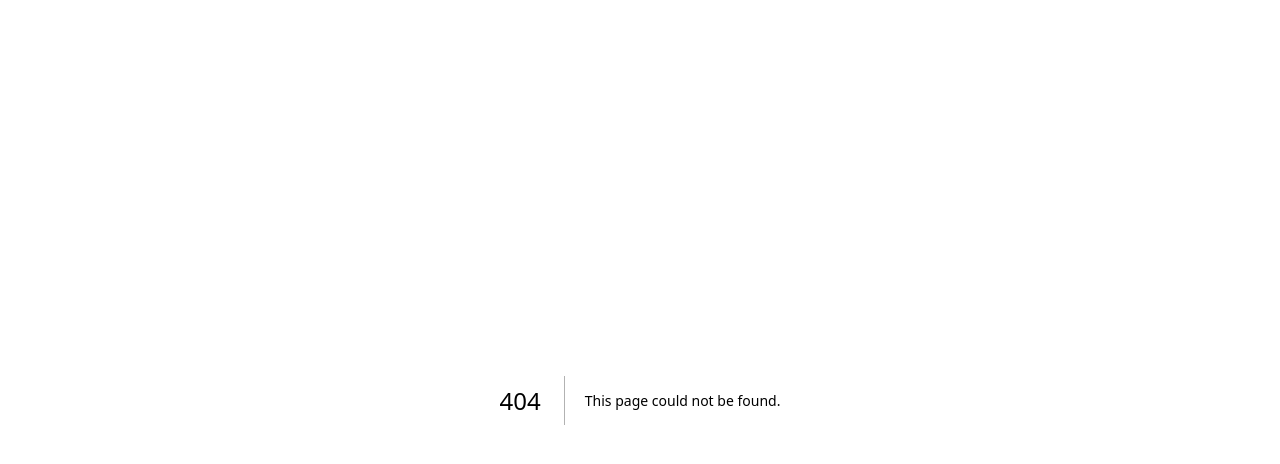
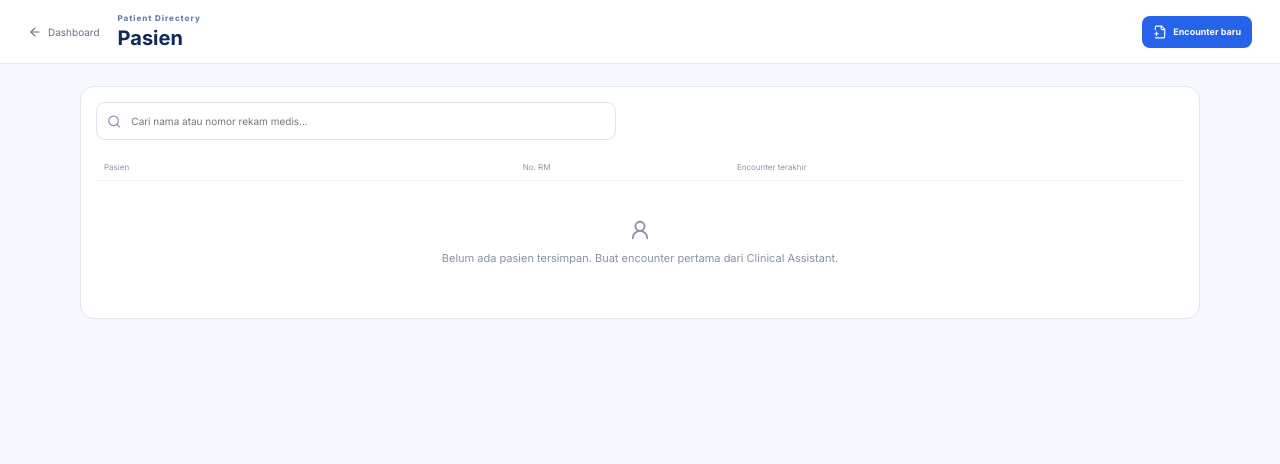
Before and after one commit to dwimakdasarimd-star/dokter-jaga-id, a Next.js app: page /patients in a window 1280 px wide. Before the commit this address had no page. Shown: the top 464 px of the page. Built offline with nearby package versions, Linux system fonts and the light colour scheme.

Commit message:
Add functional patient directory module

```diff
--- /dev/null
+++ b/app/patients/page.tsx
@@ -0,0 +1,38 @@
+"use client";
+
+import { useEffect, useMemo, useState } from "react";
+import { ArrowLeft, ExternalLink, FilePlus2, Search, UserRound } from "lucide-react";
+import { listClinicalEncounters, type ClinicalEncounter } from "../../lib/clinical-storage";
+
+export default function PatientsPage() {
+  const [items, setItems] = useState<ClinicalEncounter[]>([]);
+  const [query, setQuery] = useState("");
+  useEffect(() => setItems(listClinicalEncounters()), []);
+  const filtered = useMemo(() => items.filter((x) => `${x.patient.name} ${x.patient.medicalRecordNumber}`.toLowerCase().includes(query.toLowerCase())), [items, query]);
+  return <main style={page}>
+    <Header title="Pasien" sub="Patient Directory" action={<a href="/clinical" style={primary}><FilePlus2 size={14}/> Encounter baru</a>} />
+    <section style={card}>
+      <div style={searchBox}><Search size={15}/><input value={query} onChange={(e) => setQuery(e.target.value)} placeholder="Cari nama atau nomor rekam medis..." style={plainInput}/></div>
+      <div style={tableHead}><span>Pasien</span><span>No. RM</span><span>Encounter terakhir</span><span></span></div>
+      {filtered.length === 0 ? <Empty text="Belum ada pasien tersimpan. Buat encounter pertama dari Clinical Assistant."/> : filtered.map((x) => <div key={x.id} style={row}><div style={person}><div style={avatar}>{(x.patient.name || "PS").slice(0,2).toUpperCase()}</div><div><b>{x.patient.name || "Tanpa nama"}</b><small>{x.patient.sex || "Jenis kelamin belum diisi"}{x.patient.birthDate ? ` · ${x.patient.birthDate}` : ""}</small></div></div><span style={smallCell}>{x.patient.medicalRecordNumber || "—"}</span><span style={smallCell}>{new Date(x.updatedAt).toLocaleString("id-ID")}</span><a href="/clinical" style={link}><ExternalLink size={13}/> Buka</a></div>)}
+    </section>
+  </main>;
+}
+
+function Header({ title, sub, action }: { title: string; sub: string; action?: React.ReactNode }) { return <header style={header}><a href="/" style={back}><ArrowLeft size={14}/> Dashboard</a><div style={{ flex: 1 }}><div style={eyebrow}>{sub}</div><h1 style={h1}>{title}</h1></div>{action}</header>; }
+function Empty({ text }: { text: string }) { return <div style={{ padding: 38, textAlign: "center", color: "#8792a4", fontSize: 11 }}><UserRound size={22} style={{ marginBottom: 7 }}/><div>{text}</div></div>; }
+const page = { minHeight:"100vh", background:"#f5f8fc", color:"#16213d", fontFamily:"Inter,Arial,sans-serif" };
+const header = { height:64, background:"#fff", borderBottom:"1px solid #e5eaf2", display:"flex", alignItems:"center", gap:18, padding:"0 28px" };
+const back = { display:"flex", alignItems:"center", gap:6, color:"#66738b", fontSize:10, textDecoration:"none" };
+const eyebrow = { fontSize:8, fontWeight:800, letterSpacing:".12em", color:"#6a81a7" };
+const h1 = { margin:"3px 0 0", fontSize:20, color:"#10295b" };
+const primary = { display:"inline-flex", alignItems:"center", gap:6, textDecoration:"none", background:"#2563eb", color:"#fff", borderRadius:8, padding:"9px 11px", fontSize:9, fontWeight:700 };
+const card = { maxWidth:1120, margin:"22px auto", background:"#fff", border:"1px solid #e1e7f0", borderRadius:14, padding:15 };
+const searchBox = { maxWidth:520, height:38, display:"flex", alignItems:"center", gap:8, border:"1px solid #dce3ee", borderRadius:9, padding:"0 10px", color:"#8b96a8" };
+const plainInput = { border:0, outline:0, width:"100%", fontSize:10, background:"transparent", color:"#22304a" };
+const tableHead = { display:"grid", gridTemplateColumns:"2fr 1fr 1.4fr .7fr", gap:10, padding:"14px 8px 8px", color:"#8b96a8", fontSize:8, borderBottom:"1px solid #eef1f5", marginTop:8 };
+const row = { display:"grid", gridTemplateColumns:"2fr 1fr 1.4fr .7fr", gap:10, alignItems:"center", padding:"11px 8px", borderBottom:"1px solid #f0f2f5", fontSize:9 };
+const person = { display:"flex", alignItems:"center", gap:9 };
+const avatar = { width:31, height:31, borderRadius:9, background:"#eef4ff", color:"#2d61b4", display:"grid", placeItems:"center", fontSize:9, fontWeight:800 };
+const smallCell = { color:"#6f7c91", fontSize:9 };
+const link = { display:"inline-flex", alignItems:"center", gap:5, color:"#2563eb", textDecoration:"none", fontSize:8, fontWeight:700 };
```
